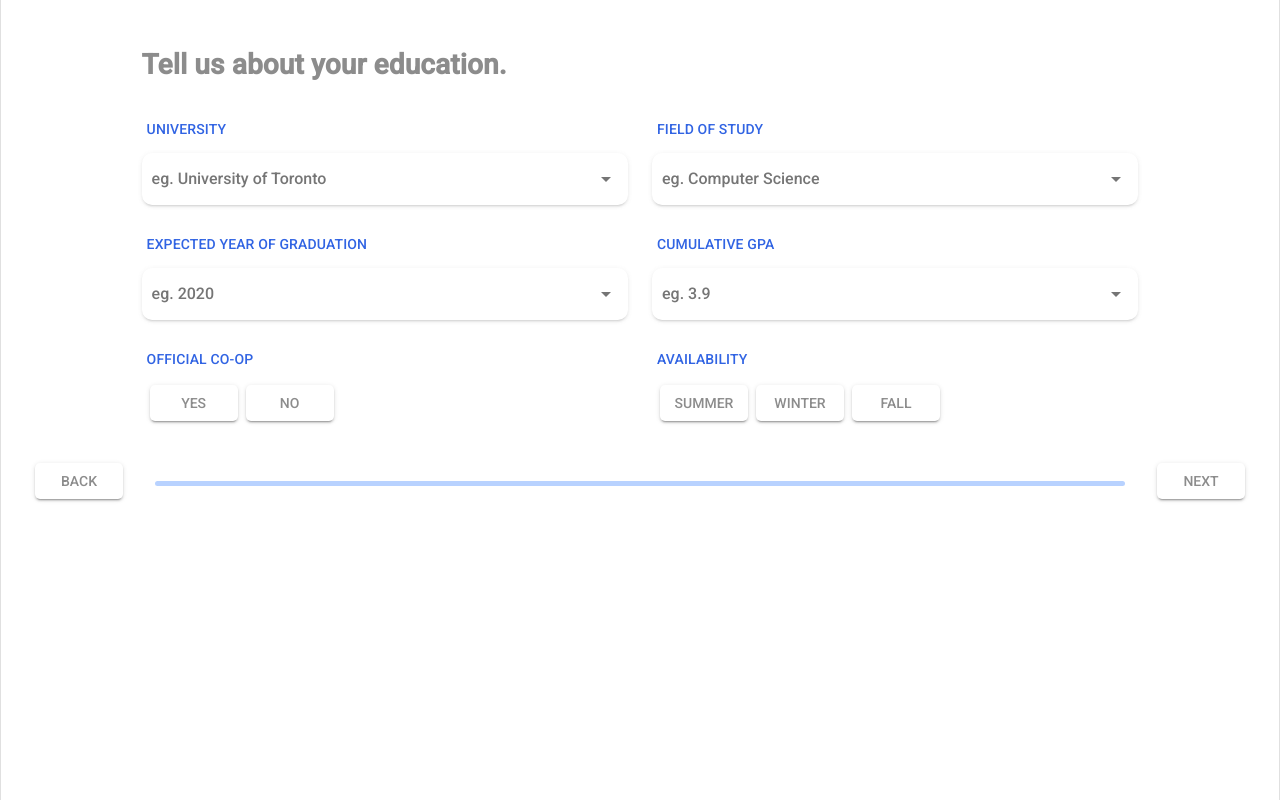
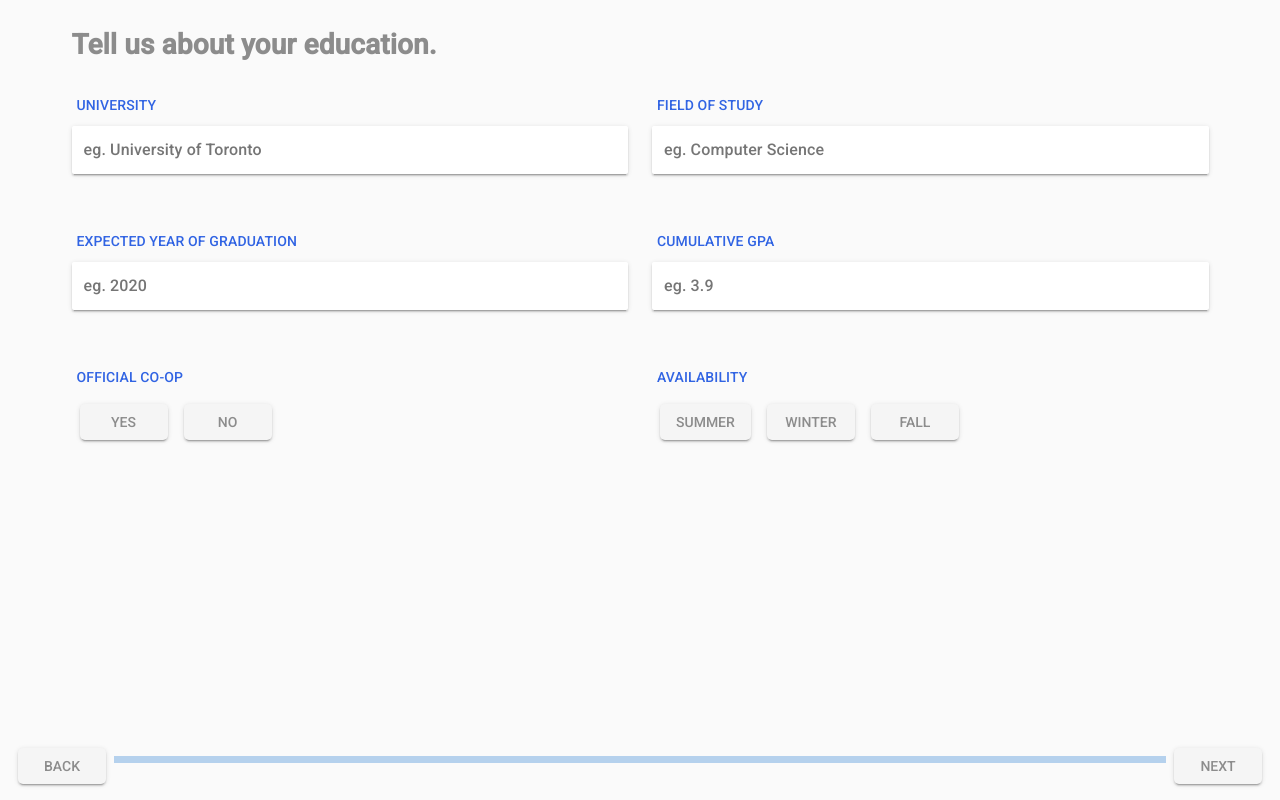
Before and after one commit to imperatormk/employo, a Vue app: page /education in a window 1280 px wide. Built offline with nearby package versions, Linux system fonts and the light colour scheme.

Commit message:
student-profile page and login page 1 iteration

```diff
--- a/package.json
+++ b/package.json
@@ -16,6 +16,7 @@
     "vue-material": "^1.0.0-beta-7",
     "vue-range-slider": "^0.6.0",
     "vue-router": "^3.0.1",
+    "vuetify": "^1.3.15",
     "vuex": "^3.0.1"
   },
   "devDependencies": {
@@ -43,6 +44,7 @@
     "file-loader": "^1.1.4",
     "friendly-errors-webpack-plugin": "^1.6.1",
     "html-webpack-plugin": "^2.30.1",
+    "material-design-icons-iconfont": "^4.0.3",
     "node-notifier": "^5.1.2",
     "node-sass": "^4.10.0",
     "optimize-css-assets-webpack-plugin": "^3.2.0",
--- a/src/App.vue
+++ b/src/App.vue
@@ -1,21 +1,16 @@
 <template>
   <div id="app" style="min-height: 100vh;">
-    <md-app>
-      <md-app-content style="min-height: 100vh;">
-        <div class="flex-column" style="min-height: 100%;">
-          <div class="field-container">
-            <router-view/>
-          </div>
-          <div class="spacer"></div>
+    <v-app style="min-height: 100vh;">
+      <router-view/>
+      <div class="spacer"></div>
           <div class="flex space-between p10" keep-alive>
-            <md-button @click="goBack" class="btn md-raised" :md-ripple="false">Back</md-button>
-            <md-progress-bar md-mode="determinate" :md-value="progress"></md-progress-bar>
-            <md-button v-if="!isLastPage" class="btn md-raised" :md-ripple="false" @click="goNext">Next</md-button>
-            <md-button v-else class="btn md-raised" :md-ripple="false" @click="submitData">Submit</md-button>
-          </div>
+            <v-btn class="btn md-raised" @click="goBack">Back</v-btn>
+            <v-progress-linear v-model="progress"></v-progress-linear>
+            <v-btn v-if="!isLastPage" class="btn md-raised" @click="goNext">Next</v-btn>
+            <v-btn v-else class="btn md-raised" @click="submitData">Submit</v-btn>
         </div>
-      </md-app-content>
-    </md-app>
+
+    </v-app>
   </div>
 </template>
 
--- /dev/null
+++ b/src/components/Header.vue
@@ -0,0 +1,27 @@
+<template>
+  <v-toolbar flat color="transparent">
+      <v-toolbar-side-icon><v-img :src="image"></v-img></v-toolbar-side-icon>
+      <v-toolbar-title>employo</v-toolbar-title>
+      <v-spacer></v-spacer>
+      <v-toolbar-items class="hidden-sm-and-down">
+      <v-btn v-for="(btn, index) in navigationBtns" :key="index" flat>{{btn}}</v-btn>
+      <v-btn flat>{{userName}}</v-btn>
+      </v-toolbar-items>
+  </v-toolbar>
+</template>
+
+<script>
+import image from '@/assets/EmployoLogo.svg'
+
+export default {
+  props: {
+    navigationBtns: Array,
+    userName: String
+  },
+  data() {
+    return {
+      image
+    }
+  }
+}
+</script>
--- a/src/main.js
+++ b/src/main.js
@@ -1,8 +1,11 @@
 // The Vue build version to load with the `import` command
 // (runtime-only or standalone) has been set in webpack.base.conf with an alias.
+import 'material-design-icons-iconfont/dist/material-design-icons.css'
+
 import Vue from 'vue'
 
-import VueMaterial from 'vue-material'
+import Vuetify from 'vuetify'
+import 'vuetify/dist/vuetify.min.css'
 import 'vue-material/dist/vue-material.min.css'
 import 'vue-material/dist/theme/default.css'
 import '@/style/main.scss'
@@ -13,7 +16,9 @@ import store from './store'
 
 Vue.config.productionTip = false
 
-Vue.use(VueMaterial)
+Vue.use(Vuetify, {
+  iconfont: 'mdi'
+})
 
 /* eslint-disable no-new */
 new Vue({
--- a/src/pages/Education.vue
+++ b/src/pages/Education.vue
@@ -1,61 +1,65 @@
 <template>
-  <div>
-    <h1 class="label">Tell us about your education.</h1>
-    <br>
-    <div class="md-layout md-gutter">
-      <div class="md-layout-item">
+  <v-container grid-list-xl>
+    <v-layout wrap align-center>
+      <v-flex xs12 sm12 d-flex>
+        <h1 class="label">Tell us about your education.</h1>
+      </v-flex>
+      <v-flex xs12 sm6 d-block>
         <div class="field-label">University</div>
-        <md-field class="input-box">
-          <md-select @md-opened="selectFirstElement('selUniversity', universities)" v-model="fields.selUniversity" :placeholder="getPlaceholder(universities)">
-            <md-option v-for="university in universities" :key="university.id" :value="university.id">{{ university.title }}</md-option>
-          </md-select>
-        </md-field>
-      </div>
-      <div class="md-layout-item">
+        <v-select
+          :items="universities"
+          v-model="fields.selUniversity"
+          item-text="title"
+          :label="`eg. ${universities[0].title}`"
+          solo
+          append-icon
+        ></v-select>
+      </v-flex>
+      <v-flex xs12 sm6 d-block>
         <div class="field-label">Field of Study</div>
-        <md-field class="input-box">
-          <md-select @md-opened="selectFirstElement('selField', studyFields)" v-model="fields.selField" :placeholder="getPlaceholder(studyFields)">
-            <md-option v-for="field in studyFields" :key="field.id" :value="field.id">{{ field.title }}</md-option>
-          </md-select>
-        </md-field>
-      </div>
-    </div>
-    <div class="md-layout md-gutter">
-      <div class="md-layout-item">
+        <v-select
+          :items="studyFields"
+          v-model="fields.selField"
+          item-text="title"
+          :label="`eg. ${studyFields[0].title}`"
+          solo
+        ></v-select>
+      </v-flex>
+      <v-flex xs12 sm6 d-block>
         <div class="field-label">Expected Year of Graduation</div>
-        <md-field class="input-box">
-          <md-select @md-opened="selectFirstElement('selYear', years)" v-model="fields.selYear" :placeholder="getPlaceholder(years)">
-            <md-option v-for="(year, idx) in years" :key="idx" :value="idx">{{ year }}</md-option>
-          </md-select>
-        </md-field>
-      </div>
-      <div class="md-layout-item">
+        <v-select
+          :items="years"
+          v-model="fields.selYear"
+          :label="`eg. ${years[0]}`"
+          solo
+        ></v-select>
+      </v-flex>
+      <v-flex xs12 sm6 d-block>
         <div class="field-label">Cumulative GPA</div>
-        <md-field class="input-box">
-          <md-select @md-opened="selectFirstElement('selGpa', gpas)" v-model="fields.selGpa" :placeholder="getPlaceholder(gpas)">
-            <md-option v-for="(gpa, idx) in gpas" :key="idx" :value="idx">{{ gpa }}</md-option>
-          </md-select>
-        </md-field>
-      </div>
-    </div>
-    <div class="md-layout md-gutter">
-      <div class="md-layout-item">
+        <v-select
+          :items="gpas"
+          v-model="fields.selGpa"
+          :label="`eg. ${gpas[0]}`"
+          solo
+        ></v-select>
+      </v-flex>
+      <v-flex xs12 sm6 d-block>
         <div class="field-label">Official co-op</div>
-        <div>
-          <md-button :md-ripple="false" :class="isButtonSelected(fields.officialCoop,true)" @click="fields.officialCoop=true">Yes</md-button>
-          <md-button :md-ripple="false" :class="isButtonSelected(fields.officialCoop,false)" @click="fields.officialCoop=false">No</md-button>
+        <div d-flex>
+          <v-btn :class="isButtonSelected(fields.officialCoop,true)" @click="fields.officialCoop=true">Yes</v-btn>
+          <v-btn :class="isButtonSelected(fields.officialCoop,false)" @click="fields.officialCoop=false">No</v-btn>
         </div>
-      </div>
-      <div class="md-layout-item">
+      </v-flex>
+      <v-flex xs12 sm6 d-block>
         <div class="field-label">Availability</div>
-        <div>
-          <md-button :md-ripple="false" :class="isButtonSelected(fields.availability,0)" @click="fields.availability=0">Summer</md-button>
-          <md-button :md-ripple="false" :class="isButtonSelected(fields.availability,1)" @click="fields.availability=1">Winter</md-button>
-          <md-button :md-ripple="false" :class="isButtonSelected(fields.availability,2)" @click="fields.availability=2">Fall</md-button>
+        <div d-flex>
+          <v-btn :class="isButtonSelected(fields.availability,0)" @click="fields.availability=0">Summer</v-btn>
+          <v-btn :class="isButtonSelected(fields.availability,1)" @click="fields.availability=1">Winter</v-btn>
+          <v-btn :class="isButtonSelected(fields.availability,2)" @click="fields.availability=2">Fall</v-btn>
         </div>
-      </div>
-    </div>
-  </div>
+      </v-flex>
+    </v-layout>
+  </v-container>
 </template>
 
 <script>
--- /dev/null
+++ b/src/pages/students/JobBoard.vue
@@ -0,0 +1,48 @@
+<template>
+  <div>
+    <Header :navigationBtns="menu" :userName="userName"></Header>
+    <v-flex>
+      <v-card style="width: 90%;" class="blue--text right-border-round">
+        <v-card-title primary-title >
+          <div>
+            <div class="headline">From what you've told us...</div>
+          </div>
+        </v-card-title>
+          <div style="display:flex; justify-content: center;text-align: center;">
+            <div style="flex:1;">
+              <p>Location</p>
+              <v-chip disabled small>Example</v-chip>
+            </div>
+            <div style="flex:1;">
+              <p>Job Type</p>
+              <v-chip disabled small>Example</v-chip>
+            </div>
+            <div style="flex:1;">
+              <p>Industry</p>
+              <v-chip disabled small>Example</v-chip>
+            </div>
+            <div style="flex:1;">
+              <p>Availability</p>
+              <v-chip disabled small>Example</v-chip>
+            </div>
+          </div>
+      </v-card>
+    </v-flex>
+  </div>
+</template>
+
+<script>
+import Header from '@/components/Header'
+
+export default {
+  data() {
+    return {
+      menu: ['Explore Jobs', 'Saved Jobs'],
+      userName: 'John'
+    }
+  },
+  components: {
+    Header
+  }
+}
+</script>
--- a/src/router/index.js
+++ b/src/router/index.js
@@ -6,6 +6,7 @@ import Experience from '@/pages/Experience'
 import Roles from '@/pages/Roles'
 import Industries from '@/pages/Industries'
 import Skills from '@/pages/Skills'
+import JobBoard from '@/pages/students/JobBoard'
 
 import pagesList from '@/pages'
 
@@ -41,6 +42,10 @@ export default new Router({
       path: '/skills',
       name: pagesList[4],
       component: Skills
+    },
+    {
+      path: '/student',
+      component: JobBoard
     }
   ],
   mode: 'history'
--- a/src/style/main.scss
+++ b/src/style/main.scss
@@ -104,3 +104,18 @@
   padding: 10px 5px;
   font-size: 20px;
 }
+
+$round-border: 25px;
+
+.blue-background {
+  background-color: #3164e3;
+}
+
+.right-border-round {
+  border-top-right-radius: $round-border;
+  border-bottom-right-radius: $round-border;
+}
+
+.border-round {
+  border-radius: $round-border;
+}
```
Also changed, not shown: src/assets/EmployoLogo.svg (added), src/pages/Education2.vue (added), 1 other file (tests, documents, lock files or other folders).
